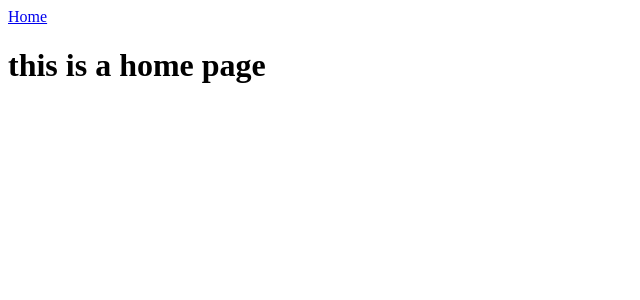
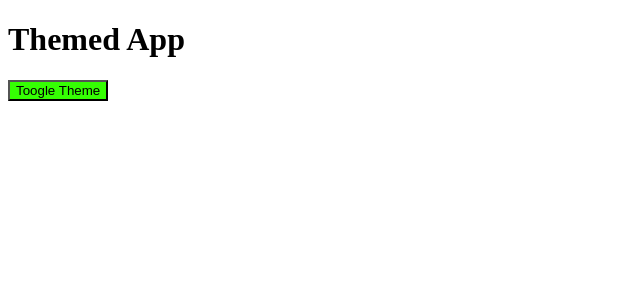
Before and after one commit to akashtripathi7575/Learn-react, a React (Vite) app in the folder react-practice/: page / in a window 1280 px wide. Shown: the top 300 px of the page, without its empty margins (0-640 px from the left). Built offline with nearby package versions, Linux system fonts and the light colour scheme.

Commit message:
make Themed Button using ContextAPI and useContext hook

```diff
--- a/react-practice/src/App.jsx
+++ b/react-practice/src/App.jsx
@@ -1,20 +1,21 @@
 import Axios from "axios";
-import { useState, useEffect } from "react";
-import {BrowserRouter as Router, Routes, Route} from 'react-router-dom';
-import { Home } from "./pages/Home";
-import {Navbar} from './Navbar';
+import { useState, useEffect, createContext } from "react";
+import { BrowserRouter as Router, Routes, Route } from "react-router-dom";
+import React from "react";
+import  Provider  from "./Provider";
+import  Button  from "./Button";
 
 function App() {
-  return <div className="App">
-    <Router>
-      <Navbar/>
-      <Routes>
-        <Route path="/" element={<Home />} />
-        <Route path="*" element={<h1>Page not found</h1>}/>
-      </Routes>
-    </Router>
-
-  </div>;
+  return (
+    <div className="App">
+      <Provider>
+        <div>
+          <h1>Themed App</h1>
+          <Button />
+        </div>
+      </Provider>
+    </div>
+  );
 }
 // ?. only try to access the name of this object if this object is not null
 export default App;
--- /dev/null
+++ b/react-practice/src/Button.jsx
@@ -0,0 +1,20 @@
+import React, { useContext } from "react";
+import Context from "./Cont";
+
+const Button = () => {
+  const { theme, toggleTheme } = useContext(Context);
+
+  return (
+    <button
+      style={{
+        backgroundColor: theme === "light" ? "#35ff03ff" : "#000000ff",
+        color: theme === "light" ? "#000000" : "#02ff52ff" ,
+      }}
+      onClick={toggleTheme}
+    >
+      Toogle Theme
+    </button>
+  );
+};
+
+export default Button;
--- /dev/null
+++ b/react-practice/src/Cont.jsx
@@ -0,0 +1,3 @@
+import { createContext } from "react";
+const Context = createContext();
+export default Context;
--- a/react-practice/src/Navbar.jsx
+++ /dev/null
@@ -1,8 +0,0 @@
-import {Link} from 'react-router-dom';
-
-export const Navbar = () => {
-    return(<div>
-        <Link to="/">Home</Link>
-
-      </div>);
-};
--- /dev/null
+++ b/react-practice/src/Provider.jsx
@@ -0,0 +1,16 @@
+import React, { useState } from "react";
+import  Context  from "./Cont"
+
+const Provider = ({ children }) => {
+  const [theme, setTheme] = useState("light");
+  const toggleTheme = () => {
+    setTheme((prevTheme) => (prevTheme === "light" ? "dark" : "light"));
+  };
+  return (
+    <Context.Provider value={{ theme, toggleTheme }}>
+      {children}
+    </Context.Provider>
+  );
+};
+
+export default Provider;
--- a/react-practice/src/pages/Home.jsx
+++ /dev/null
@@ -1,3 +0,0 @@
-export const Home = () => {
-    return (<h1> this is a home page</h1>);
-};
```
Also changed, not shown: react-practice/src/react.jsx (deleted).
